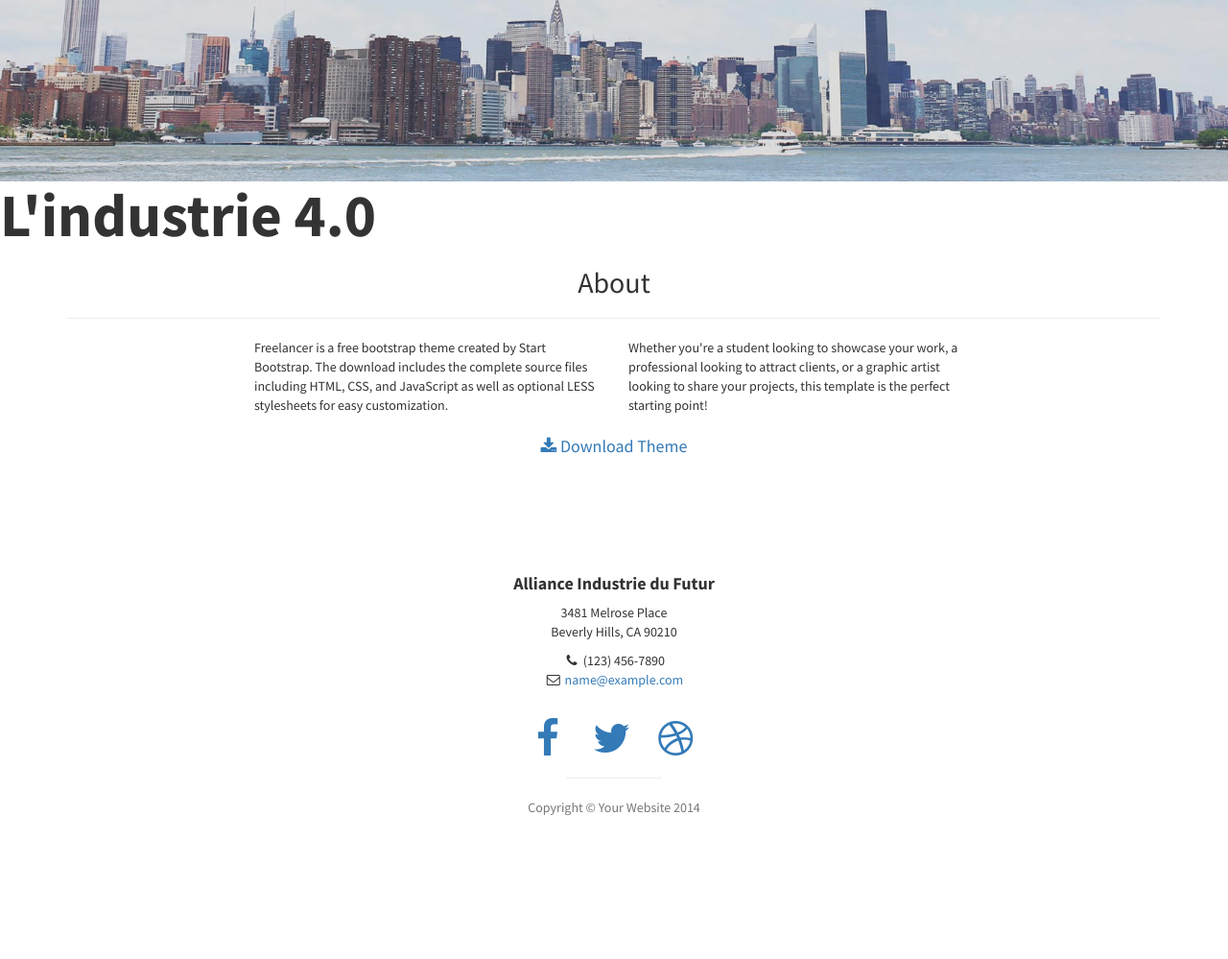
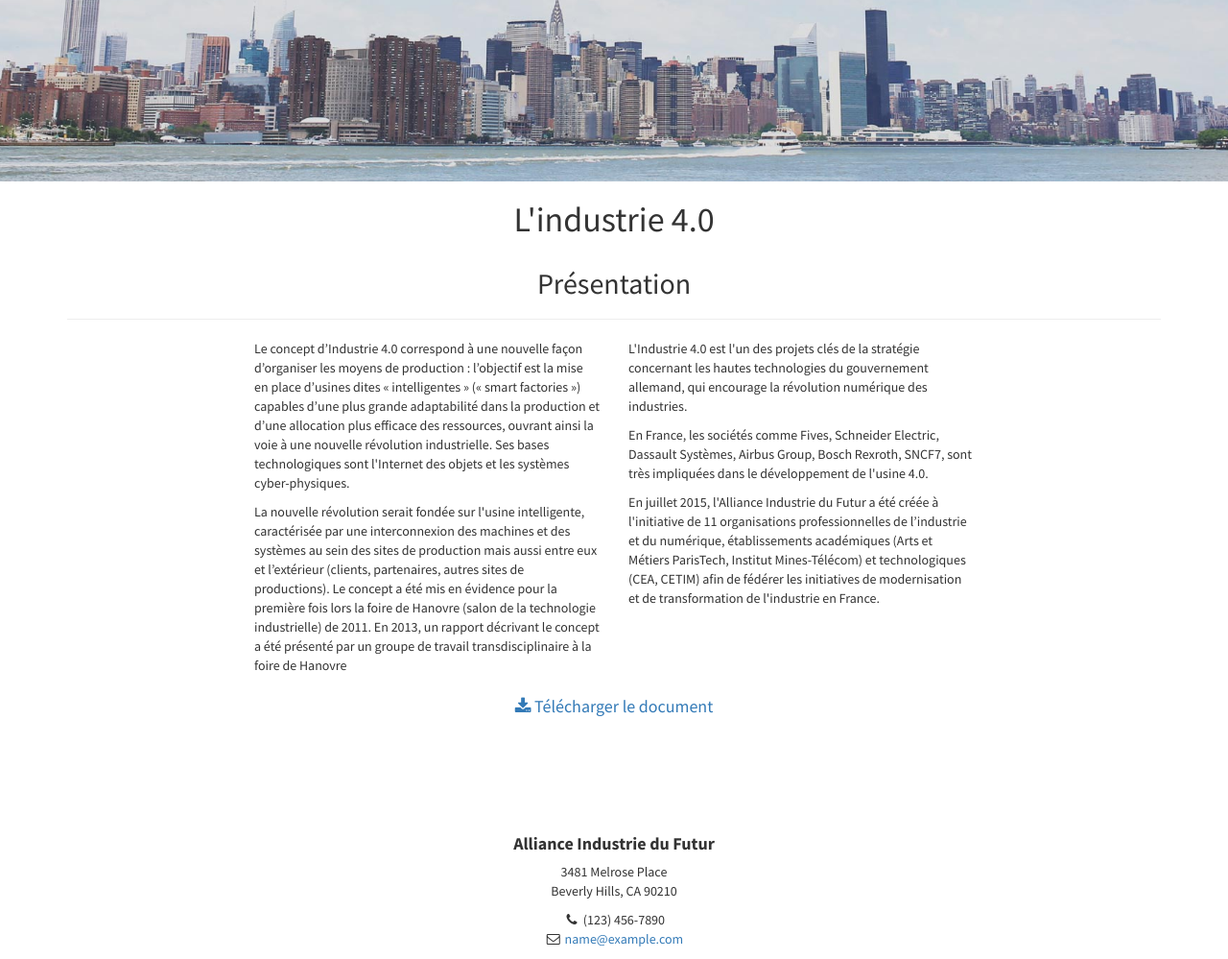
Before and after one commit to AdMoR/amplifier-website, a Python web app: template industrie_futur/templates/template_page_content.html in a window 1280 px wide. Shown: the part 611-1610 px from the top of the page at 96% size. Before the commit the page ends 1461 px from the top, so only its background shows below. Run offline with Jinja, Linux system fonts and the light colour scheme; the template is opened without the code that fills it, so the values that code supplies are empty.

Commit message:
Test on file download

```diff
--- a/industrie_futur/templates/navbar.html
+++ b/industrie_futur/templates/navbar.html
@@ -7,7 +7,7 @@
                 <a href="#top" onclick=$("#menu-close").click();>Industrie du Futur</a>
             </li>
             <li>
-                <a href="#top" onclick=$("#menu-close").click();>Home</a>
+                <a href="/home" onclick=$("#menu-close").click();>Home</a>
             </li>
             <li>
                 <a href="/fillform" onclick=$("#menu-close").click();>Inscription</a>
--- a/industrie_futur/templates/template_page_content.html
+++ b/industrie_futur/templates/template_page_content.html
@@ -4,7 +4,7 @@
 
     <!-- About -->
     <aside class="futur">
-        <div class="text-vertical-center">
+        <div class="text-center">
             <h1>L'industrie 4.0</h1>
         </div>
     </aside>
@@ -13,20 +13,24 @@
         <div class="container">
             <div class="row">
                 <div class="col-lg-12 text-center">
-                    <h2>About</h2>
+                    <h2>Présentation</h2>
                     <hr class="star-light">
                 </div>
             </div>
             <div class="row">
                 <div class="col-lg-4 col-lg-offset-2">
-                    <p>Freelancer is a free bootstrap theme created by Start Bootstrap. The download includes the complete source files including HTML, CSS, and JavaScript as well as optional LESS stylesheets for easy customization.</p>
+                    <p>Le concept d’Industrie 4.0 correspond à une nouvelle façon d’organiser les moyens de production : l’objectif est la mise en place d’usines dites « intelligentes » (« smart factories ») capables d’une plus grande adaptabilité dans la production et d’une allocation plus efficace des ressources, ouvrant ainsi la voie à une nouvelle révolution industrielle. Ses bases technologiques sont l'Internet des objets et les systèmes cyber-physiques.</p>
+                    <p>La nouvelle révolution serait fondée sur l'usine intelligente, caractérisée par une interconnexion des machines et des systèmes au sein des sites de production mais aussi entre eux et l’extérieur (clients, partenaires, autres sites de productions). Le concept a été mis en évidence pour la première fois lors la foire de Hanovre (salon de la technologie industrielle) de 2011. En 2013, un rapport décrivant le concept a été présenté par un groupe de travail transdisciplinaire à la foire de Hanovre</p>
                 </div>
                 <div class="col-lg-4">
-                    <p>Whether you're a student looking to showcase your work, a professional looking to attract clients, or a graphic artist looking to share your projects, this template is the perfect starting point!</p>
+                    <p>L'Industrie 4.0 est l'un des projets clés de la stratégie concernant les hautes technologies du gouvernement allemand, qui encourage la révolution numérique des industries.</p>
+                    <p>En France, les sociétés comme Fives, Schneider Electric, Dassault Systèmes, Airbus Group, Bosch Rexroth, SNCF7, sont très impliquées dans le développement de l'usine 4.0.
+                    </p>
+                    <p>En juillet 2015, l'Alliance Industrie du Futur a été créée à l'initiative de 11 organisations professionnelles de l’industrie et du numérique, établissements académiques (Arts et Métiers ParisTech, Institut Mines-Télécom) et technologiques (CEA, CETIM) afin de fédérer les initiatives de modernisation et de transformation de l'industrie en France.</p>
                 </div>
                 <div class="col-lg-8 col-lg-offset-2 text-center">
-                    <a href="#" class="btn btn-lg btn-outline">
-                        <i class="fa fa-download"></i> Download Theme
+                    <a href="/img/futur.jpg" download class="btn btn-lg btn-outline">
+                        <i class="fa fa-download"></i> Télécharger le document
                     </a>
                 </div>
             </div>
```
Also changed, not shown: industrie_futur/templates/home_factored.html (+4 -4 lines).
